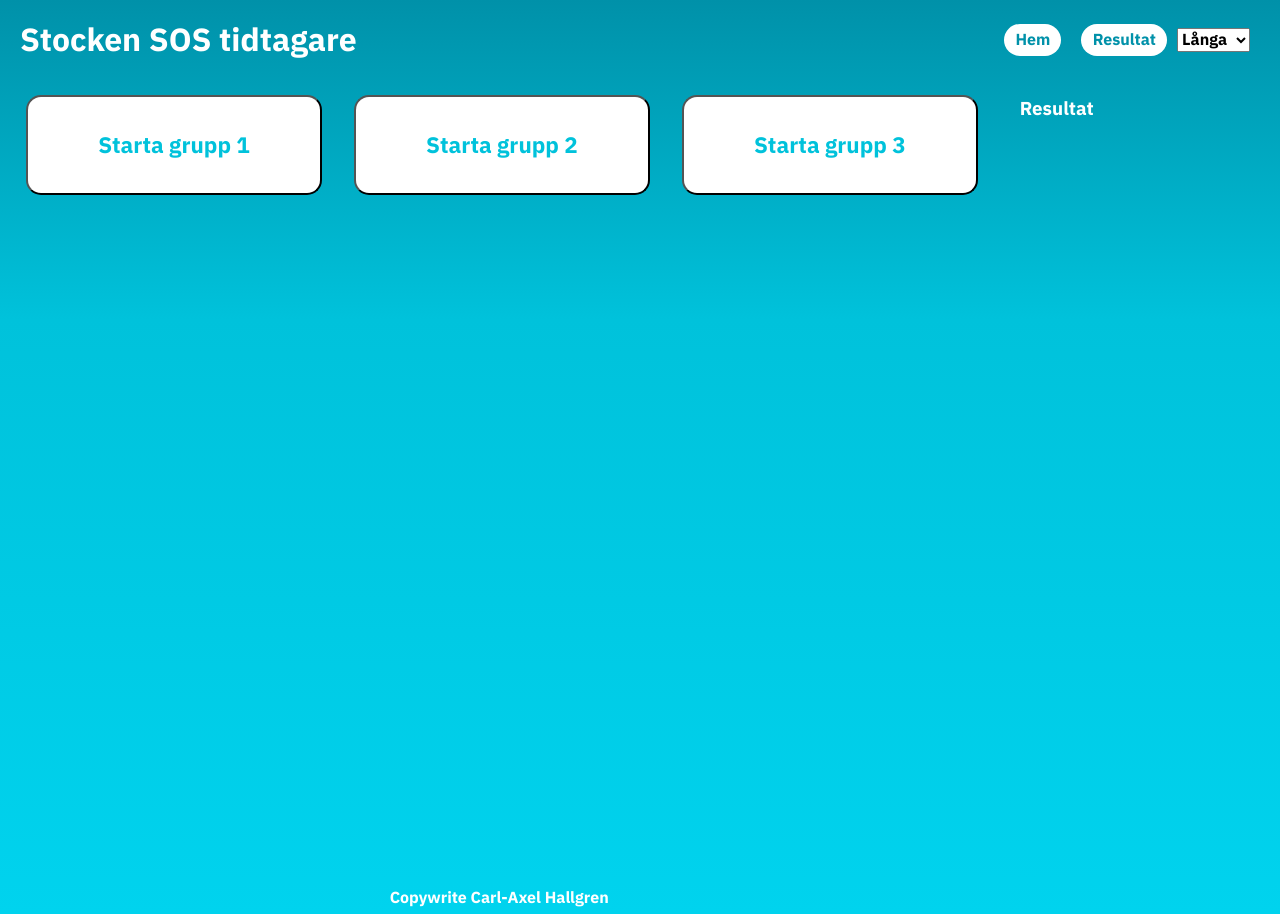
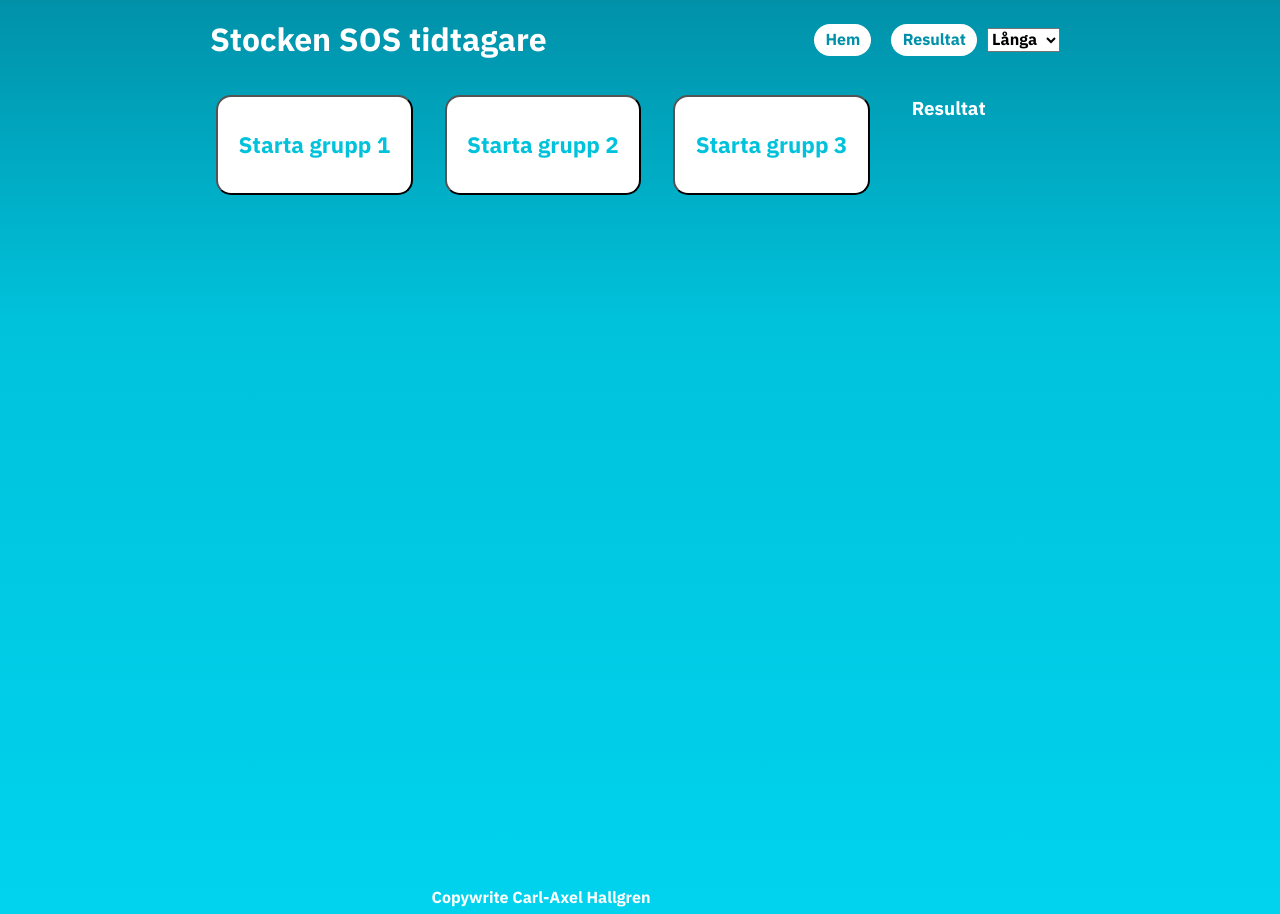
Before and after one commit to javascriptst18/SwimRunTimer-node-express-, a website: page public/index.html in a window 1280 px wide. Drawn offline with nearby package versions, Linux system fonts and the light colour scheme; no server answers.

Commit message:
css max-width

```diff
--- a/public/style.css
+++ b/public/style.css
@@ -12,12 +12,9 @@ body{
 }
 header{
 
-    /*background-color: #0091a9;*/
     padding-left: 20px;
 }
-footer{
-    /*background-color: #00c2db;*/
-}
+
 aside{
     background-color: lightgray;
 }
@@ -89,8 +86,9 @@ p{
 }
 
 .gridWrapperMain{
-
+    max-width: 900px;
     height: 100%;
+    margin:0 auto;
 }
 .griditem1{
 
```
